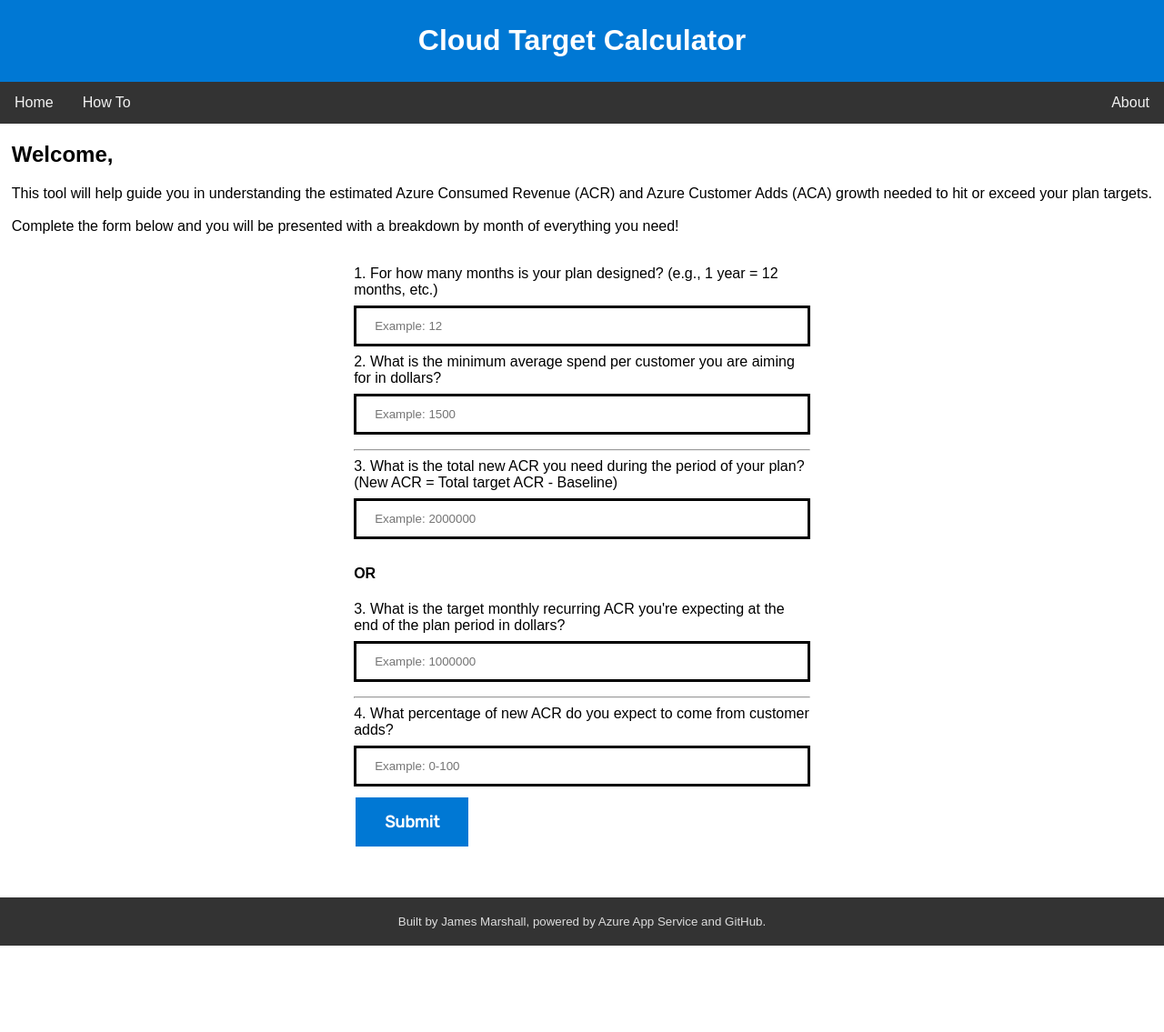
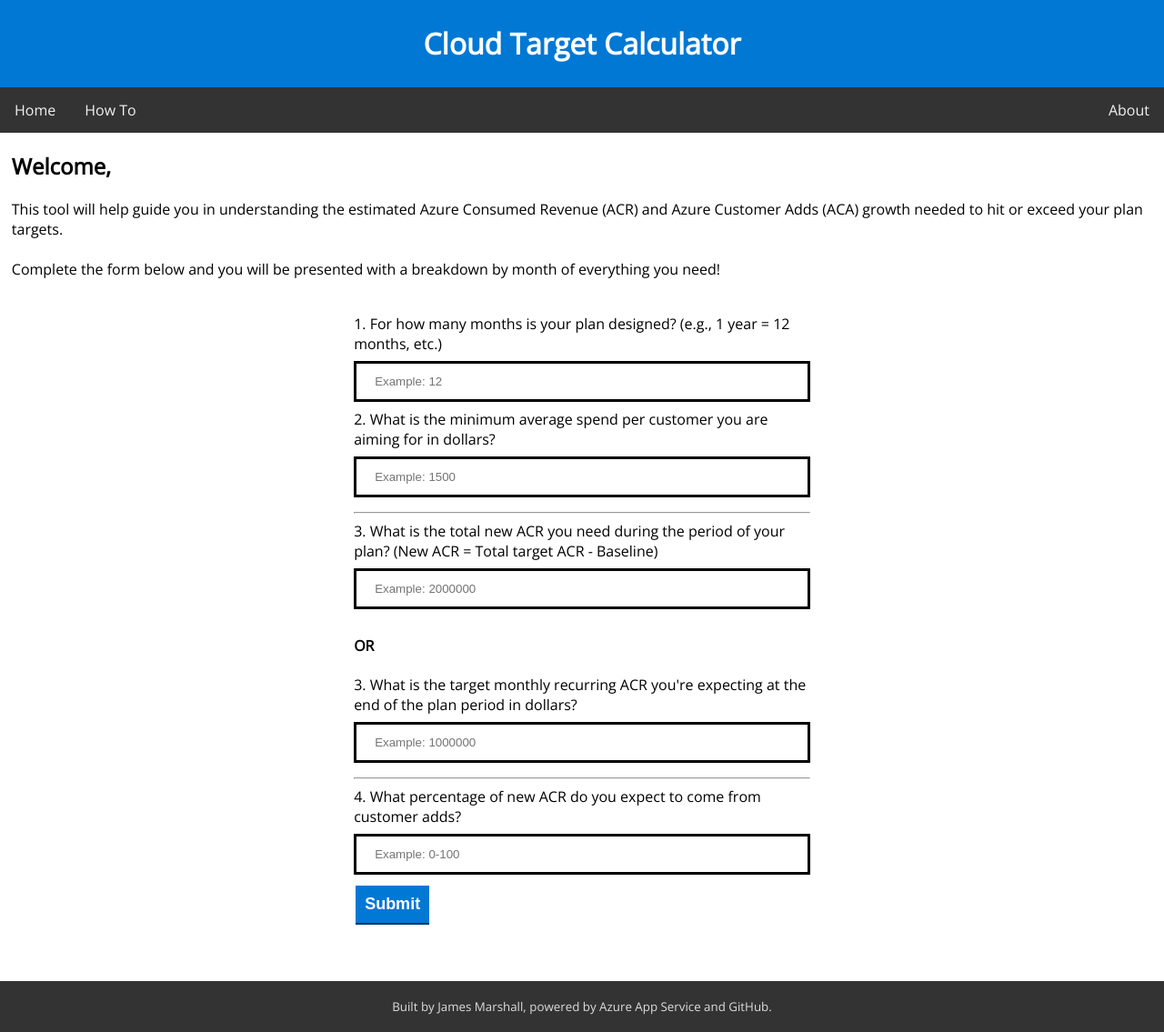
Before and after one commit to jamesbmarshall/azuretargetcalculator, a PHP site: page / in a window 1280 px wide. Shown: the whole page at 91% size. Before the commit the page ends 1040 px from the top, so only its background shows below. Run offline with PHP 8.4, Linux system fonts and the light colour scheme.

Commit message:
Form styling and font change

```diff
--- a/header.php
+++ b/header.php
@@ -2,7 +2,7 @@
     <head>
         <title>Azure Target Calculator</title>
         <link rel="stylesheet" type="text/css" href="style/style.css"/>
-        <link rel="stylesheet" href="https://fonts.googleapis.com/css?family=Rubik">
+        <link rel="stylesheet" href="https://fonts.googleapis.com/css?family=Open+Sans">
         <link rel="icon" type="image/x-icon" href="favicon.ico">
         <script src="https://ajax.googleapis.com/ajax/libs/jquery/3.6.1/jquery.min.js"></script>
     </head>
--- a/style/style.css
+++ b/style/style.css
@@ -67,7 +67,8 @@
 }
 
 body {
-    font-family: "Arial", sans-serif;
+    font-family: "Open Sans", sans-serif;
+    font-stretch: normal;
     -webkit-hyphens: auto;
     -moz-hyphens: auto;
     -ms-hyphens: auto;
@@ -113,9 +114,10 @@ input[type=number] {
 
 button, input[type=button], input[type=submit], input[type=reset] {
     background-color: #0078d4;
+    box-shadow: 0 2px 0 #003761;
     border: none;
     color: white;
-    padding: 16px 32px;
+    padding: 10px 10px;
     text-decoration: none;
     margin: 4px 2px;
     cursor: pointer;
```
